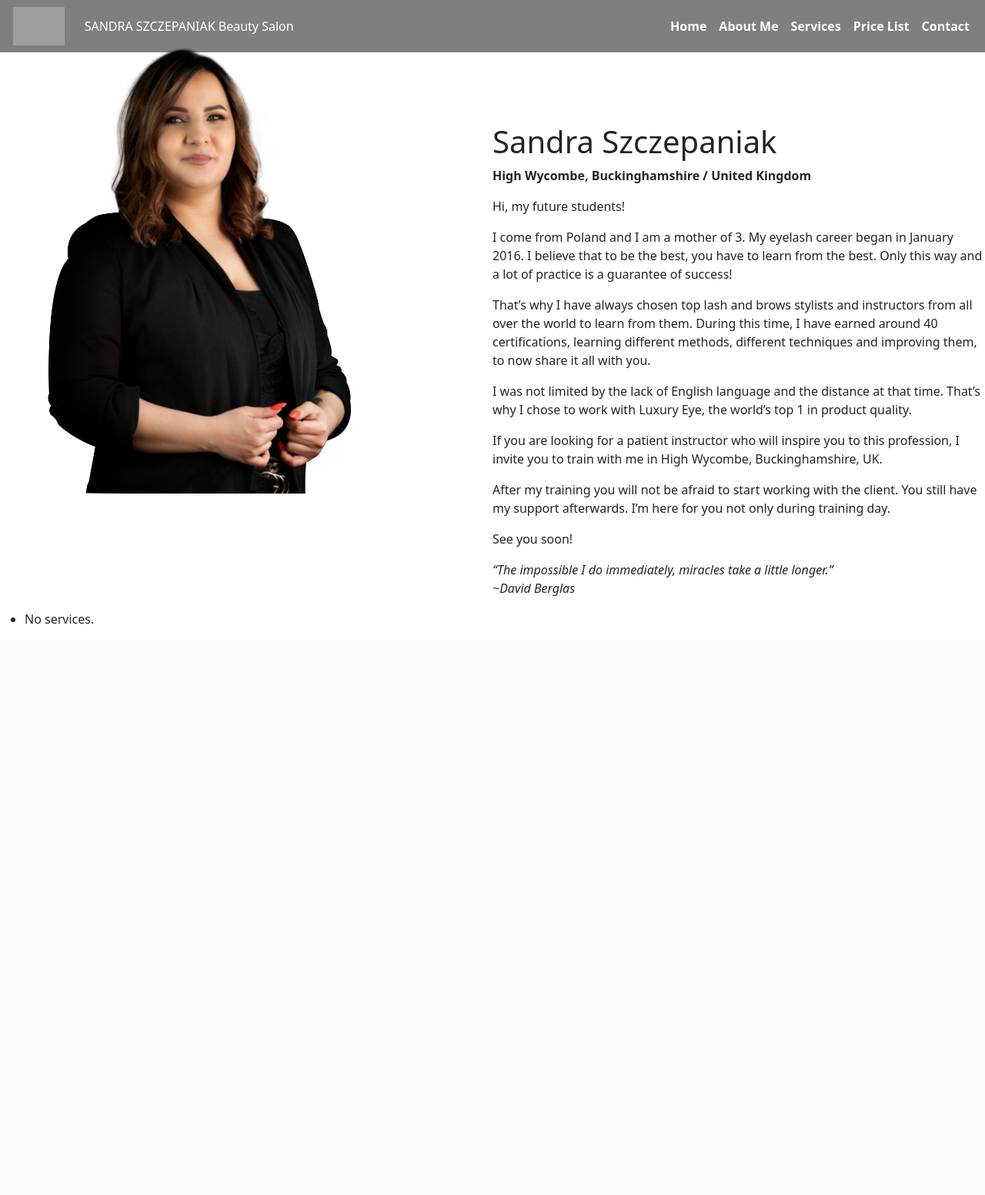
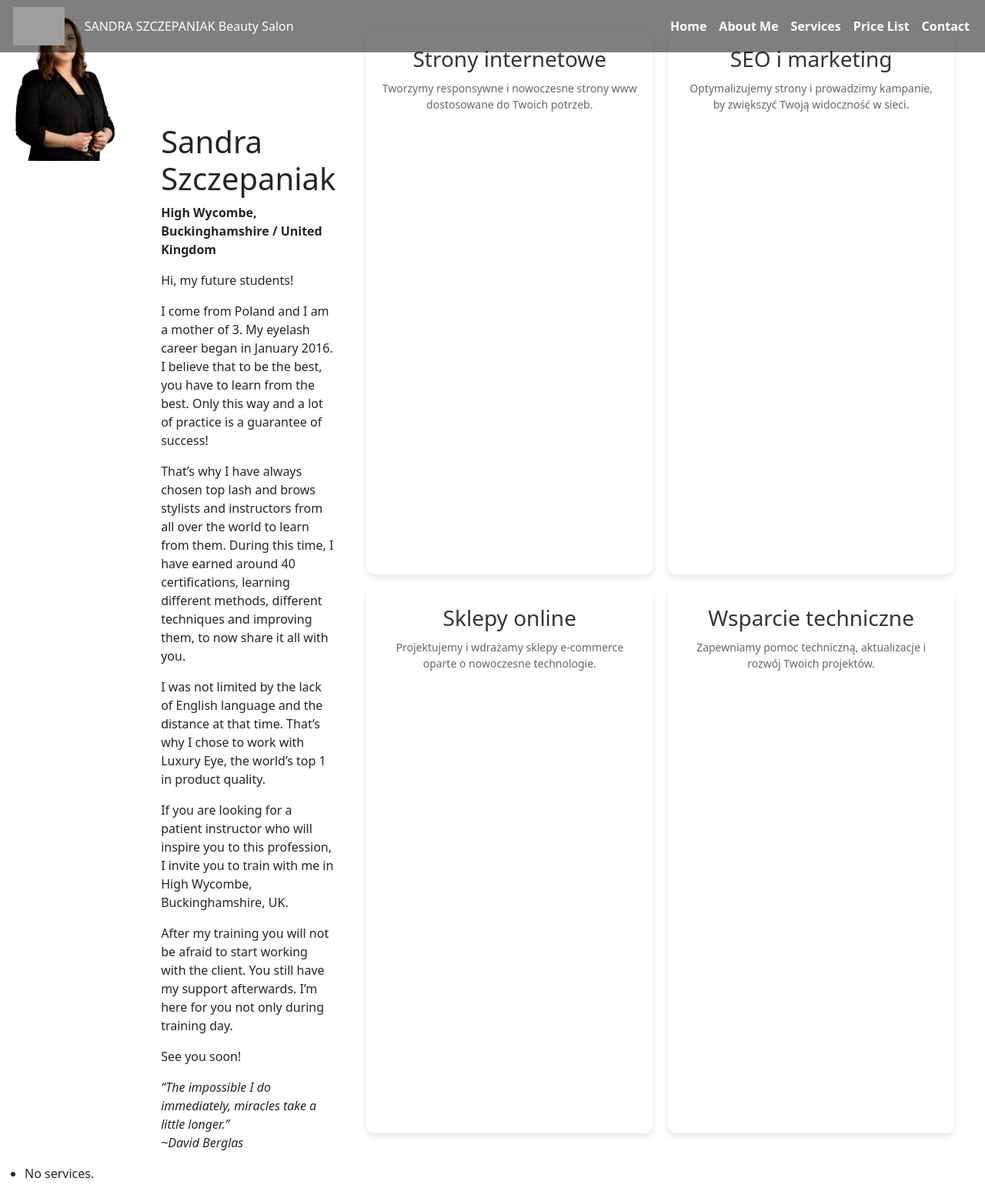
Before and after one commit to adrian77792/Project_3, a Django app: template Project_3/main/templates/main/index.html in a window 1280 px wide. Shown: the whole page at 77% size. Before the commit the page ends 810 px from the top, so only its background shows below. Run offline with Django 3.2, Linux system fonts and the light colour scheme; the template is opened without the code that fills it, so the values that code supplies are empty; grey boxes are pictures that could not be loaded.

Commit message:
initial project structure and basic CSS setup: Created main layout container and service section skeleton, Added 4 service columns using semantic HTML, Started basic styling with Flexbox, spacing, and color palette, Linked external CSS file to HTML

```diff
--- a/Project_3/main/admin.py
+++ b/Project_3/main/admin.py
@@ -1,4 +1,4 @@
 from django.contrib import admin
-from .models import Task
+from .models import Service
 
-admin.site.register(Task)
+admin.site.register(Service)
--- a/Project_3/main/static/main/css/style.css
+++ b/Project_3/main/static/main/css/style.css
@@ -89,3 +89,45 @@ header {
     padding-top: 10rem;
 
 }
+
+body {
+    font-family: Arial, sans-serif;
+    margin: 0;
+    padding: 0;
+    background-color: #f0f0f0;
+  }
+
+  .services-container {
+    display: flex;
+    justify-content: space-between;
+    flex-wrap: wrap;
+    gap: 20px;
+    padding: 40px;
+    max-width: 1200px;
+    margin: 0 auto;
+  }
+
+  .service {
+    flex: 1;
+    min-width: 250px;
+    background-color: #ffffff;
+    padding: 20px;
+    box-shadow: 0 4px 8px rgba(0,0,0,0.1);
+    border-radius: 10px;
+    text-align: center;
+    transition: transform 0.3s ease;
+  }
+
+  .service:hover {
+    transform: translateY(-5px);
+  }
+
+  .service h3 {
+    margin-bottom: 10px;
+    color: #333;
+  }
+
+  .service p {
+    color: #666;
+    font-size: 14px;
+  }
--- a/Project_3/main/templates/main/index.html
+++ b/Project_3/main/templates/main/index.html
@@ -44,7 +44,7 @@
                     <a class="nav-link" href="about_me.html">About Me</a>
                 </li>
                 <li class="nav-item">
-                    <a class="nav-link" href="services.html">Services</a>
+                    <a class="nav-link" href="{% url 'services' %}">Services</a>
                 </li>
                 <li class="nav-item">
                     <a class="nav-link" href="price_list.html">Price List</a>
@@ -103,6 +103,28 @@
 
         </div>
 
+        <div class="services-container">
+            <div class="service">
+              <h3>Strony internetowe</h3>
+              <p>Tworzymy responsywne i nowoczesne strony www dostosowane do Twoich potrzeb.</p>
+            </div>
+            <div class="service">
+              <h3>SEO i marketing</h3>
+              <p>Optymalizujemy strony i prowadzimy kampanie, by zwiększyć Twoją widoczność w sieci.</p>
+            </div>
+            <div class="service">
+              <h3>Sklepy online</h3>
+              <p>Projektujemy i wdrażamy sklepy e-commerce oparte o nowoczesne technologie.</p>
+            </div>
+            <div class="service">
+              <h3>Wsparcie techniczne</h3>
+              <p>Zapewniamy pomoc techniczną, aktualizacje i rozwój Twoich projektów.</p>
+            </div>
+          </div>
+
+
+
+
     </section>
     <ul>
         {% for service in services %}
--- a/Project_3/main/urls.py
+++ b/Project_3/main/urls.py
@@ -2,6 +2,7 @@ from django.urls import path
 from . import views
 
 urlpatterns = [
-    path('services/', views.services_list, name='services_list'),
+    path('services_list/', views.services_list, name='services_list'),
     path('', views.index, name='index'),
+    path('services/', views.services, name='services'),
     ]
```
Also changed, not shown: Project_3/main/models.py (+13 -3 lines), Project_3/main/templates/main/services.html (added, +18 -0 lines), Project_3/main/views.py (+11 -4 lines), Project_3/db.sqlite3, Project_3/main/migrations/0002_service_subservice_delete_task.py (added).
